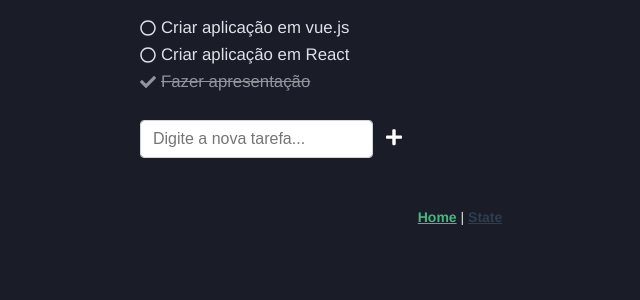
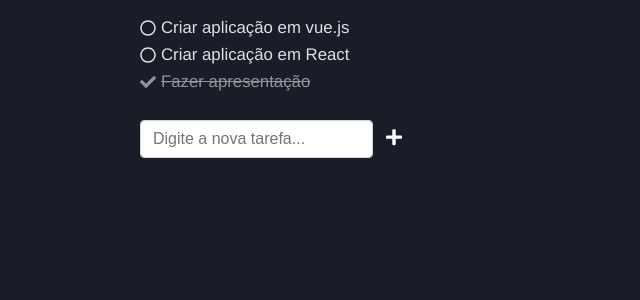
Before and after one commit to pedrogustavo/todo-app-vue, a Vue app: page / in a window 1280 px wide. Shown: the top 300 px of the page, without its empty margins (180-820 px from the left). Built offline with nearby package versions, Linux system fonts and the light colour scheme.

Commit message:
:fire: Remove links de navegação

```diff
--- a/src/App.vue
+++ b/src/App.vue
@@ -1,10 +1,6 @@
 <template>
   <div id="app">
     <router-view/>
-    <div id="nav">
-      <router-link to="/">Home</router-link> |
-      <router-link to="/state">State</router-link>
-    </div>
   </div>
 </template>
 
```
